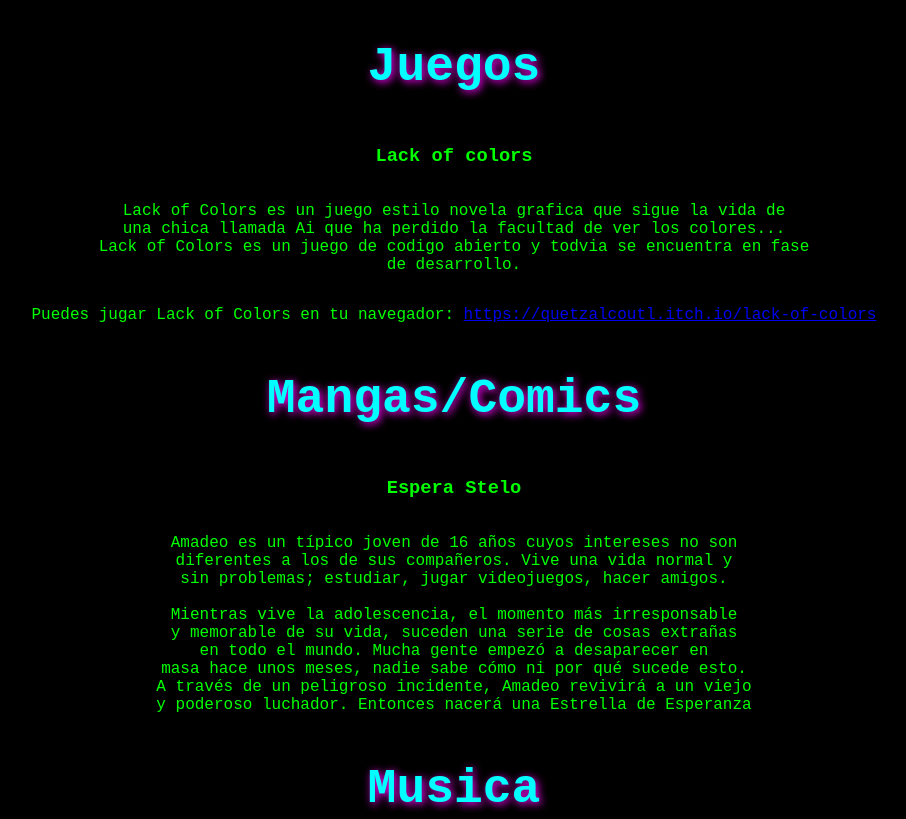
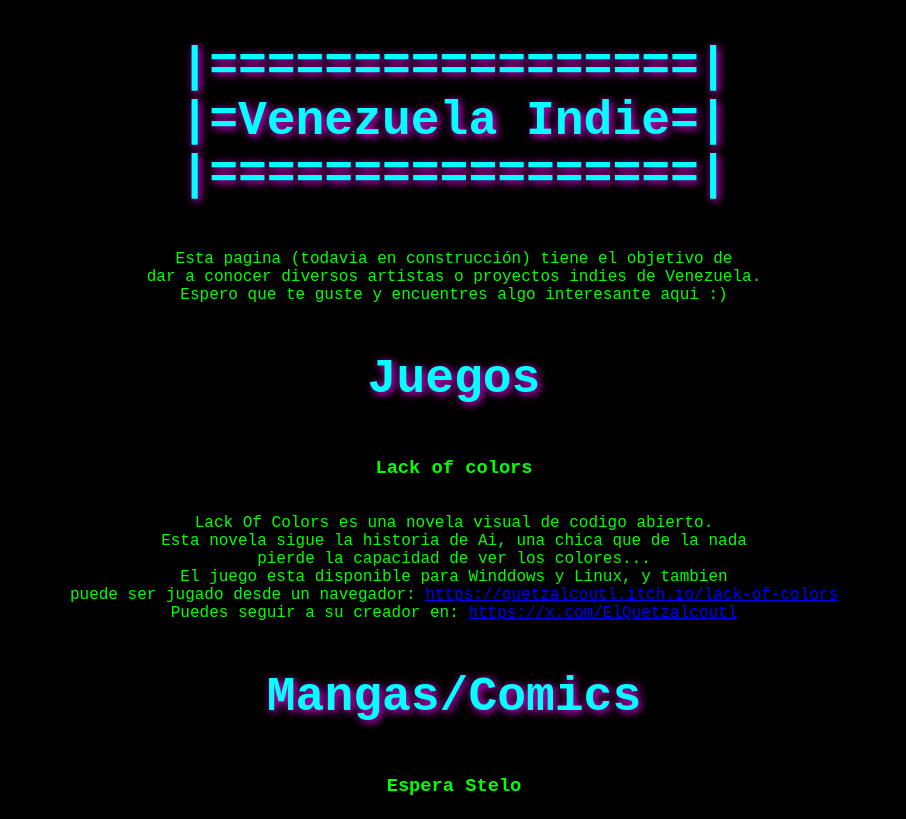
Before and after one commit to enma11235/enma11235.github.io, a plain HTML site: page index.html in a window 1280 px wide. Shown: the top 819 px of the page, without its empty margins (186-1092 px from the left). Drawn offline with Linux system fonts and the light colour scheme.

Commit message:
Update index.html

```diff
--- a/index.html
+++ b/index.html
@@ -32,16 +32,27 @@
 	</style>
 </head>
 <body>
+    <h1>
+        |=================|<br>
+        |=Venezuela Indie=|<br>
+        |=================|<br>
+    </h1>
+    <p>
+        Esta pagina (todavia en construcción) tiene el objetivo de<br>
+        dar a conocer diversos artistas o proyectos indies de Venezuela.<br>
+        Espero que te guste y encuentres algo interesante aqui :)<br>
+    </p>
     <h1>Juegos</h1>
 
     <h3>Lack of colors</h3>
     <p>
-        Lack of Colors es un juego estilo novela grafica que sigue la vida de<br>
-        una chica llamada Ai que ha perdido la facultad de ver los colores...<br>
-        Lack of Colors es un juego de codigo abierto y todvia se encuentra en fase<br>
-        de desarrollo.
+        Lack Of Colors es una novela visual de codigo abierto.<br>
+        Esta novela sigue la historia de Ai, una chica que de la nada<br>
+        pierde la capacidad de ver los colores...<br>
+        El juego esta disponible para Winddows y Linux, y tambien<br>
+        puede ser jugado desde un navegador: <a href="https://quetzalcoutl.itch.io/lack-of-colors">https://quetzalcoutl.itch.io/lack-of-colors</a><br>
+        Puedes seguir a su creador en: <a href="https://x.com/ElQuetzalcoutl">https://x.com/ElQuetzalcoutl</a>
     </p>
-    <p>Puedes jugar Lack of Colors en tu navegador: <a href="https://quetzalcoutl.itch.io/lack-of-colors">https://quetzalcoutl.itch.io/lack-of-colors</a></p>
 
     <h1>Mangas/Comics</h1>
     <h3>Espera Stelo</h3>
```
